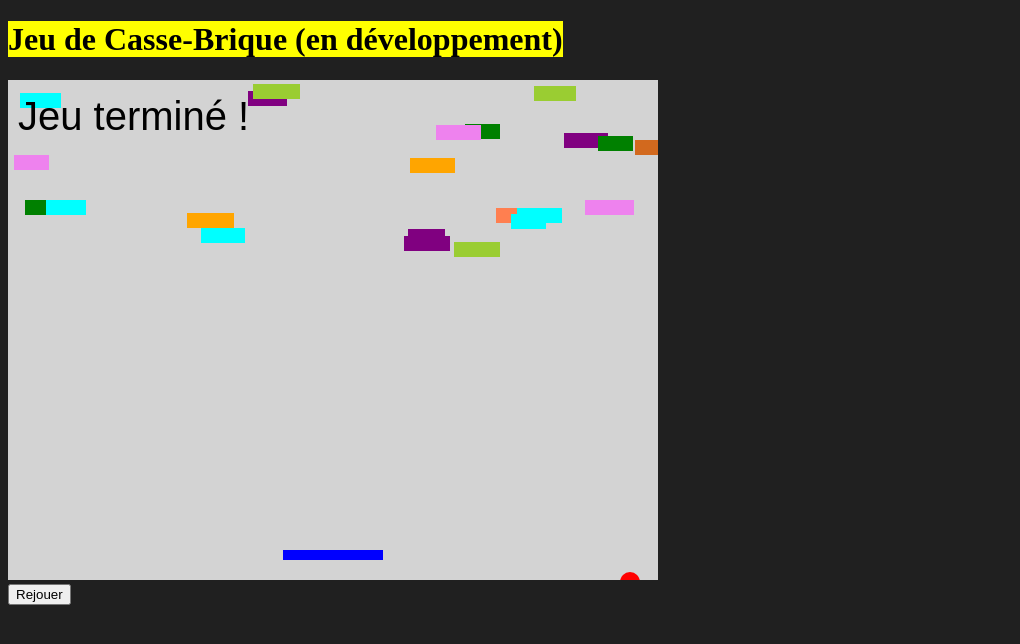
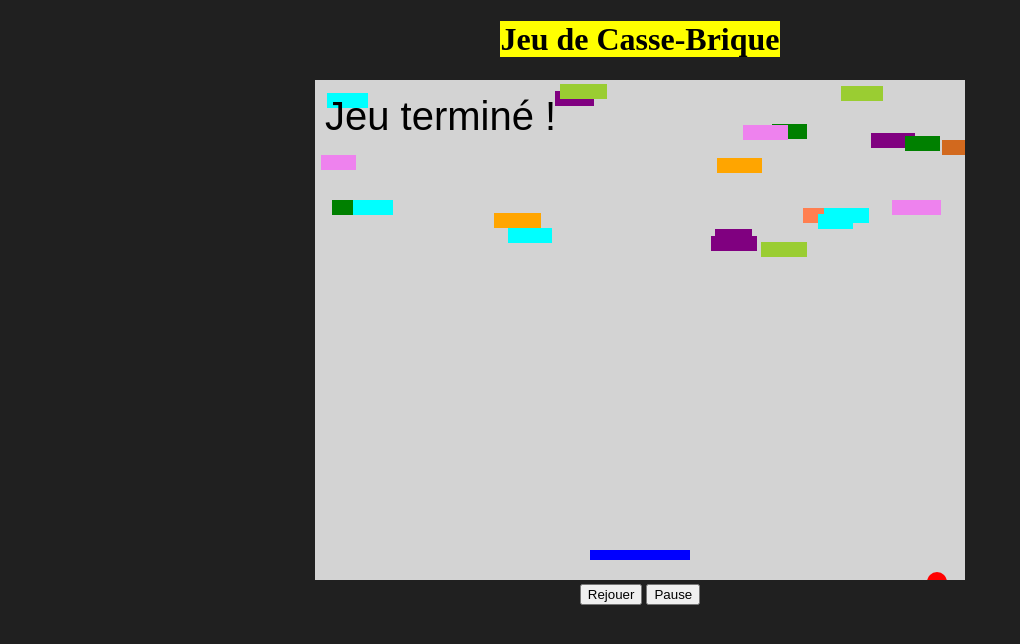
Before and after one commit to eloidrai/jeu, a plain HTML site: page index.html in a window 1280 px wide. Shown: the whole page, without its empty margins (0-1020 px from the left). Drawn offline with Linux system fonts and the light colour scheme.

Commit message:
Correction bugs

```diff
--- a/index.html
+++ b/index.html
@@ -6,9 +6,10 @@
         <link rel="stylesheet" href="style.css">
     </head>
     <body>
-        <h1><mark>Jeu de Casse-Brique (en développement)</mark></h1>
+        <h1><mark>Jeu de Casse-Brique</mark></h1>
         <canvas height=500 width=650>Le jeu...</canvas><br/>
         <button id="rejouer">Rejouer</button>
+        <button id="pause">Pause</button>
         <script src="script.js"></script>
     </body>
 </html>
--- a/script.js
+++ b/script.js
@@ -35,26 +35,11 @@ class Balle extends ElementJeu {
 }
 
 class Planche extends ElementJeu {
-    constructor(canvas, couleur, altitudetude, longueur, epaisseur){
+    constructor(canvas, couleur, altitude, longueur, epaisseur){
         super(canvas, couleur);
-        this.altitude = altitudetude, this.l = longueur, this.ep = epaisseur;
+        this.altitude = altitude, this.l = longueur, this.ep = epaisseur;
         this.x = canvas.width/2;
-        /*Contrôle avec la souris*/
-        this.canvas.addEventListener('mousemove', e=>{
-            this.x = e.offsetX;
-        });
-        /*Contrôle avec les touches du clavier*/
         this.deplacement = 0;
-        document.addEventListener('keydown', e=>{
-            switch (e.code){
-                case 'ArrowLeft':
-                    this.deplacement = -5;
-                    break;
-                case 'ArrowRight':
-                    this.deplacement = 5;
-                    break;
-            }
-        });
     }
 
     dessiner(){
@@ -65,8 +50,8 @@ class Planche extends ElementJeu {
         this.ctx.fill();
     }
 
-    touche(balle){
-    if (balle.y+balle.rayon >= this.canvas.height-this.altitude && balle.y+balle.rayon<=this.canvas.height-(this.altitude-this.ep) && this.x-(this.l/2)<balle.x && balle.x<this.x+this.l/2){
+    contact(balle){
+        if (balle.y+balle.rayon >= this.canvas.height-this.altitude && balle.y+balle.rayon<=this.canvas.height-(this.altitude-this.ep) && this.x-(this.l/2)<balle.x && balle.x<this.x+this.l/2){
             balle.y = this.canvas.height-(this.altitude+1)-balle.rayon;
             balle.vY *= -1;
         }
@@ -87,7 +72,7 @@ class Brique extends ElementJeu {
         this.ctx.fill();
     }
 
-    touche(balle){
+    contact(balle){
         if (this.x<balle.x && balle.x<this.x+this.L && this.y<balle.y && balle.y<this.y+this.l){
             if (this.y<balle.y-balle.vY && balle.y-balle.vY<this.y+this.l){                         // Quand la balle est arrivée par le coté
                 balle.vX *= -1;
@@ -105,6 +90,7 @@ class Jeu {
         /*Mise en place des éléments*/
         this.canvas = document.querySelector('canvas');
         this.ctx = this.canvas.getContext('2d');
+        this.score = 0;
         this.planche = new Planche(this.canvas, 'blue', 30, 100, 10);
         this.balle = new Balle(this.canvas, 'red', 10);
         this.briques = Array(35).fill(null).map(e=>{
@@ -113,22 +99,11 @@ class Jeu {
             const couleur = ["purple", "orange", "aqua", "green", "chocolate", "yellowgreen", "violet", "coral"][Math.floor(Math.random()*8)];
             return new Brique(this.canvas, couleur, x, y, L, 15);
         })
-        /*Données pour l'animation*/
-        document.addEventListener('keypress', e=>{
-            if (e.code === 'Space'){
-                if (this.pause){
-                    this.animation();
-                } else {
-                    this.stop();
-                }
-                this.pause = !(this.pause);
-            }
-        });
-        document.addEventListener('keyup', e=>{this.planche.deplacement = 0;});
-
+        this.planche.dessiner();
     }
 
     animation(intervale){
+        this.intervale = intervale;
         this.intervaleId = window.setInterval((t)=>{
             this.effacer();
             /*Balle*/
@@ -137,17 +112,11 @@ class Jeu {
             /*Planche*/
             this.planche.x += this.planche.deplacement;
             this.planche.dessiner();
-            this.planche.touche(this.balle);    // Dévie la balle si elle touche la raquette
+            this.planche.contact(this.balle);    // Dévie la balle si elle touche la raquette
             /*Dessine les briques*/
-            this.briques.forEach((brique, i, a)=>{
-                brique.dessiner();
-                if (brique.touche(this.balle)){
-                    a.splice(i, 1);                 // Détruit une brique si elle est touchée
-                }
-            });
-            /*Fin de la partie*/
+            this.briques = this.briques.filter(b => (b.dessiner(), !(b.contact(this.balle))));
             if (this.balle.y > this.canvas.height) this.fin();
-        }, intervale);
+        }, this.intervale);
     }
 
     effacer(){
@@ -156,6 +125,15 @@ class Jeu {
 
     stop(){
         window.clearInterval(this.intervaleId);
+    }
+
+    marche_arret(){
+        if (this.pause){
+            this.animation(this.intervale);
+        } else {
+            this.stop();
+        }
+        this.pause = !(this.pause);
     }
 
     fin(){
@@ -167,15 +145,36 @@ class Jeu {
 }
 
 let jeu;
+jeu = new Jeu();
+jeu.animation(10);
 
-window.onload = ()=>{
-    jeu = new Jeu();
-    jeu.animation(10);
-};
-
-document.querySelector("#rejouer").onclick = e=>{
-    document.querySelector("#rejouer").blur();
+/*Rejouer*/
+document.querySelector("#rejouer").addEventListener('click', e=>{
+    e.target.blur();
     jeu.stop();
     jeu = new Jeu();
     jeu.animation(10);
-}
+})
+
+/*Pauses*/
+document.querySelector('#pause').addEventListener('click', e=>{
+    jeu.marche_arret();
+    e.target.blur();
+});
+window.addEventListener('keypress', e=>{if (e.code==='Space') jeu.marche_arret();});
+
+/*Planche*/
+jeu.canvas.addEventListener('mousemove', e=>{
+    jeu.planche.x = e.offsetX;
+});
+window.addEventListener('keydown', e=>{
+    switch (e.code){
+        case 'ArrowLeft':
+            jeu.planche.deplacement = -5;
+            break;
+        case 'ArrowRight':
+            jeu.planche.deplacement = 5;
+            break;
+    }
+});
+window.addEventListener('keyup', e=>{jeu.planche.deplacement = 0;});
--- a/style.css
+++ b/style.css
@@ -1,5 +1,6 @@
 body {
     background-color: #202020;
+    text-align: center;
 }
 
 canvas {
```
